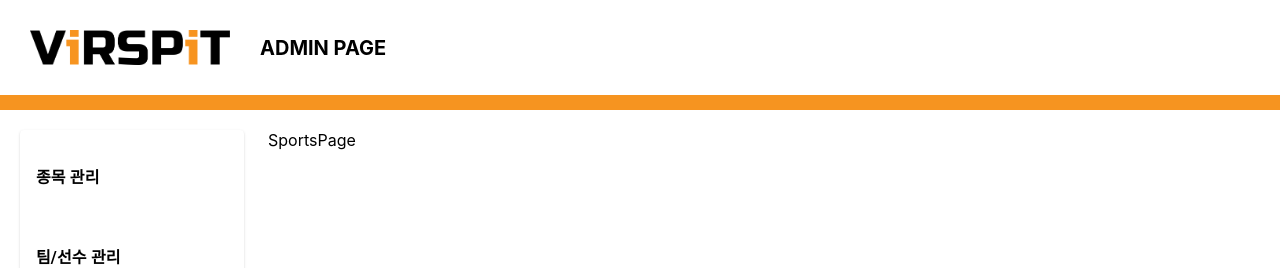
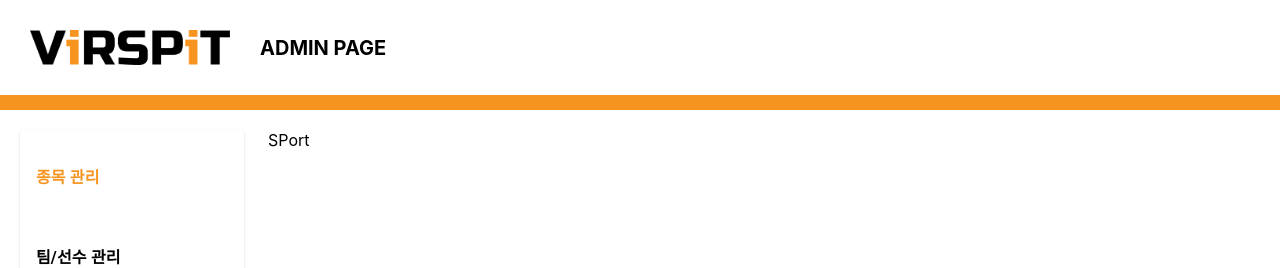
Before and after one commit to mlsh1112/Bithumb-Virspit-Admin, a React (Create React App) app: page /home in a window 1280 px wide. Shown: the top 268 px of the page. Built offline with nearby package versions, Linux system fonts and the light colour scheme.

Commit message:
[update-ui] Edit menu click event

```diff
--- a/src/components/Menu/Menu.js
+++ b/src/components/Menu/Menu.js
@@ -1,4 +1,4 @@
-import React,{useState} from 'react';
+import React,{useState,useEffect} from 'react';
 import Paper from '@material-ui/core/Paper';
 import MenuItem from '@material-ui/core/MenuItem';
 import MenuList from '@material-ui/core/MenuList';
@@ -20,45 +20,46 @@ const useStyles = makeStyles((theme) => ({
     height:"10vh",
     color:"black",
     fontWeight:"bold",
-  }
+  },
+  clickitem :{
+    height:"10vh",
+    color:mainColor,
+    fontWeight:"bold",
+  },
 }));
 
-export default function Menu({match}) {
+export default function Menu({match,history}) {
   const classes = useStyles();
-  const [exTarget, setexTarget] = useState("")
+  const [click,setClick] = useState("")
 
-  const handleClick = (e) =>{
-    if(exTarget)
-      exTarget.style.color = 'black'
-
-    e.target.style.color=mainColor
-
-    setexTarget(e.target)
-  }
+  useEffect(()=>{
+    let pathname = history.location.pathname.split('/')[2]
+    setClick(pathname)
+  })
 
   return (
     <div className={classes.root}>
       <Paper className={classes.paper}>
         <MenuList >
 
-          <Link to={`${match.url}`} id="link" onClick={handleClick}>
-            <MenuItem className={classes.item}>종목 관리</MenuItem>
+          <Link to={`${match.url}`} id="link">
+            <MenuItem className={click?classes.item:classes.clickitem}>종목 관리</MenuItem>
           </Link>
 
-          <Link to={`${match.url}/user`} id="link" onClick={handleClick}>
-            <MenuItem className={classes.item}>팀/선수 관리</MenuItem>
+          <Link to={`${match.url}/user`} id="link">
+            <MenuItem className={click==='user'?classes.clickitem:classes.item}>팀/선수 관리</MenuItem>
           </Link>
 
-          <Link to={`${match.url}/nft`} id="link" onClick={handleClick}>
-            <MenuItem className={classes.item}>NFT 관리</MenuItem>
+          <Link to={`${match.url}/nft`} id="link">
+            <MenuItem className={click==='nft'?classes.clickitem:classes.item}>NFT 관리</MenuItem>
           </Link>
 
-          <Link to={`${match.url}/payment`} id="link" onClick={handleClick}>
-            <MenuItem className={classes.item}>결제 관리</MenuItem>
+          <Link to={`${match.url}/payment`} id="link">
+            <MenuItem className={click==='payment'?classes.clickitem:classes.item}>결제 관리</MenuItem>
           </Link>
 
-          <Link to={`${match.url}/advertisement`} id="link" onClick={handleClick}>
-            <MenuItem className={classes.item}>광고 관리</MenuItem>
+          <Link to={`${match.url}/advertisement`} id="link">
+            <MenuItem className={click==='advertisement'?classes.clickitem:classes.item}>광고 관리</MenuItem>
           </Link>
 
         </MenuList>
--- a/src/router/HomePages/Home.js
+++ b/src/router/HomePages/Home.js
@@ -7,14 +7,14 @@ import NFTPage from '../NFTPages/NFTPage'
 import PaymentPage from '../PaymentPages/PaymentPage'
 import AdvertisementPage from '../AdvertisementPages/AdvertisementPage'
 import './Home.css'
-export default function Home({match}) {
+export default function Home({match,history}) {
     return (
         <div className="Home">
             <section className="menu">
-                <Menu match={match}></Menu>
+                <Menu match={match} history={history}></Menu>
             </section>
             <section className="contents">
-                <Route exact path={match.path} component={SportsPage}/>
+                <Route exact path={`${match.path}`} component={SportsPage}/>
                 <Route path={`${match.path}/user`} component={UserPage}/>
                 <Route path={`${match.path}/nft`} component={NFTPage}/>
                 <Route path={`${match.path}/payment`} component={PaymentPage}/>
--- a/src/router/SportsPages/SportsPage.js
+++ b/src/router/SportsPages/SportsPage.js
@@ -1,9 +1,11 @@
 import React from 'react'
+import Paper from '@material-ui/core/Paper';
 
 export default function SportsPage() {
     return (
         <div>
-            SportsPage
+            <Paper></Paper>
+            <Paper></Paper>SPort
         </div>
     )
 }
```
